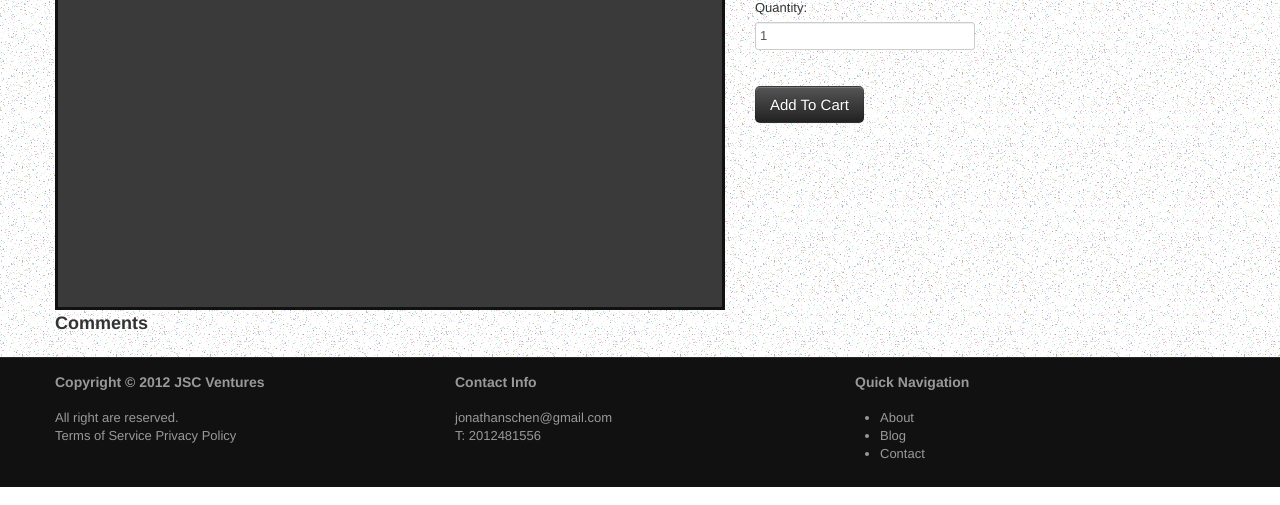
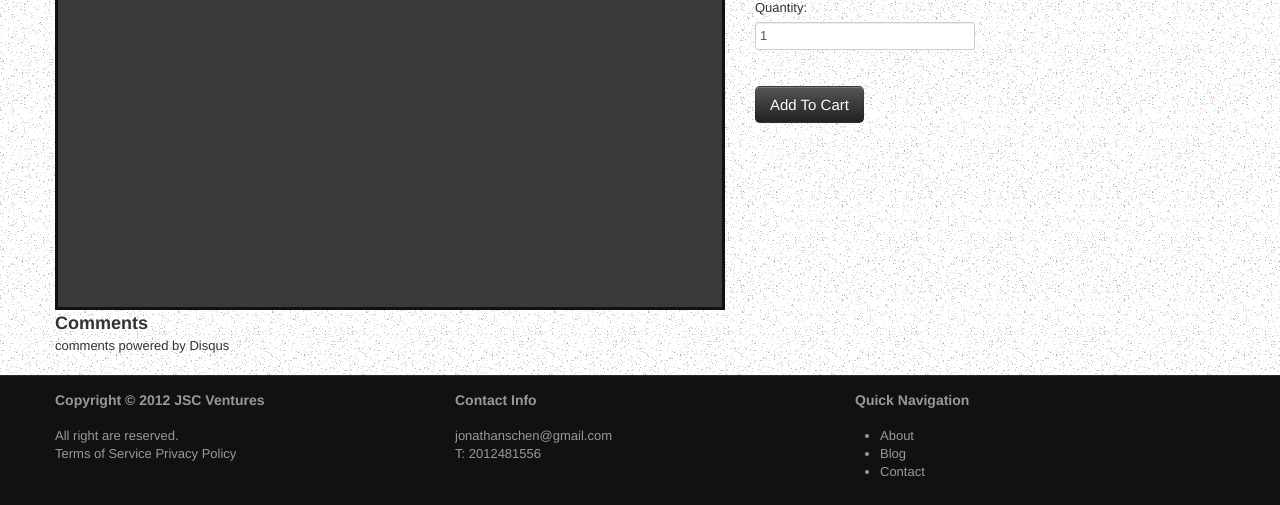
Before and after one commit to jonathanschen/smc, a Django app: template ecommerce/templates/item.html in a window 1280 px wide. Shown: the part 317-822 px from the top of the page. Run offline with Django 3.2, Linux system fonts and the light colour scheme; the template is opened without the code that fills it: values that come from a table or form of the project are taken from there, others are empty; parts of the project's set-up code (start-up, migrations or seed data) failed here and were passed over; some libraries are stand-ins or nearby versions.

Commit message:
my django app

```diff
--- a/ecommerce/templates/item.html
+++ b/ecommerce/templates/item.html
@@ -54,9 +54,19 @@
 					<h4>{{ item.description }}</h4>
 					<div id="comments">
 						<h3>Comments</h3>
-						{% disqus_dev %}
+						<script type="text/javascript">
+						            /* * * CONFIGURATION VARIABLES: EDIT BEFORE PASTING INTO YOUR WEBPAGE * * */
+						            var disqus_shortname = 'taidai'; // required: replace example with your forum shortname
 
-						{% disqus_show_comments %}
+						            /* * * DON'T EDIT BELOW THIS LINE * * */
+						            (function() {
+						                var dsq = document.createElement('script'); dsq.type = 'text/javascript'; dsq.async = true;
+						                dsq.src = 'http://' + disqus_shortname + '.disqus.com/embed.js';
+						                (document.getElementsByTagName('head')[0] || document.getElementsByTagName('body')[0]).appendChild(dsq);
+						            })();
+						        </script>
+						        <noscript>Please enable JavaScript to view the <a href="http://disqus.com/?ref_noscript">comments powered by Disqus.</a></noscript>
+						        <a href="http://disqus.com" class="dsq-brlink">comments powered by <span class="logo-disqus">Disqus</span></a>
 					</div> <!--end coments-->
 				</div><!--end span7-->
 				<div class="span5">
```
Also changed, not shown: ecommerce/settings.py (+4 -5 lines), 1 other file.
